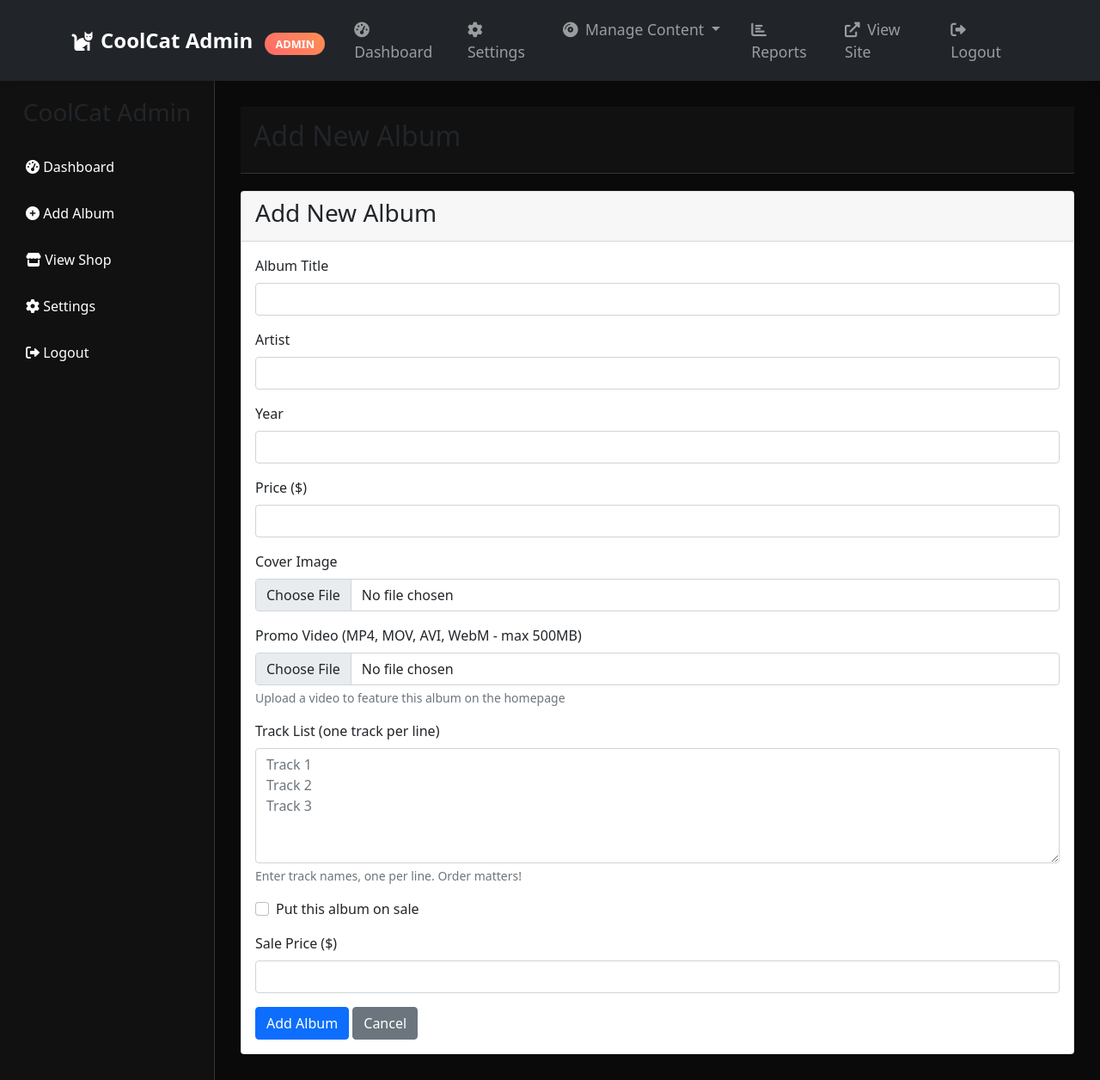
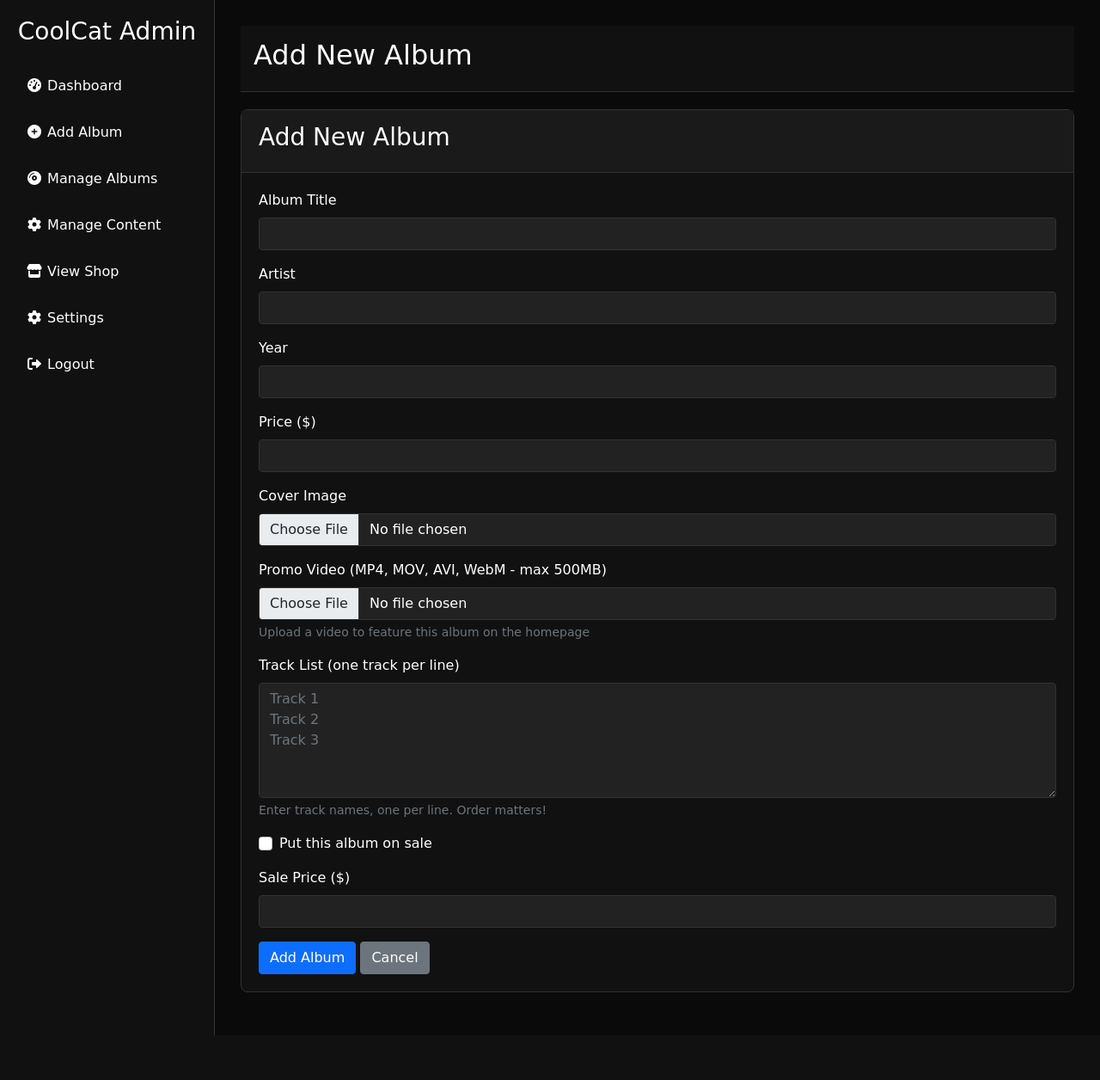
Before and after one commit to mariavarg/coolcatproductions, a Python web app: template templates/admin/add_album.html in a window 1280 px wide. Shown: the whole page at 86% size. After the commit the page ends 1204 px from the top, so only its background shows below. Run offline with Jinja, Linux system fonts and the light colour scheme; the template is opened without the code that fills it, so the values that code supplies are empty; some web fonts are replaced.

Commit message:
Update base.html

```diff
--- a/templates/admin/base.html
+++ b/templates/admin/base.html
@@ -58,12 +58,118 @@
             border-bottom: 1px solid #333;
             margin-bottom: 20px;
         }
+
+        /* Fix for Font Awesome icons */
+        .fas, .fab, .far {
+            width: 1.25em;
+            text-align: center;
+        }
+
+        /* Table styles */
+        .table {
+            color: #fff;
+            width: 100%;
+        }
+
+        .table th {
+            border-bottom: 2px solid #333;
+            padding: 12px;
+            text-align: left;
+        }
+
+        .table td {
+            padding: 12px;
+            border-bottom: 1px solid #333;
+        }
+
+        .table-hover tbody tr:hover {
+            background-color: rgba(255, 255, 255, 0.1);
+        }
+
+        /* Card styles */
+        .card {
+            background-color: #111;
+            border: 1px solid #333;
+            border-radius: 8px;
+            margin-bottom: 20px;
+        }
+
+        .card-header {
+            background-color: #1a1a1a;
+            border-bottom: 1px solid #333;
+            padding: 15px 20px;
+        }
+
+        .card-body {
+            padding: 20px;
+        }
+
+        /* Form styles */
+        .form-control {
+            background-color: #222;
+            border: 1px solid #333;
+            color: white;
+        }
+
+        .form-control:focus {
+            background-color: #222;
+            border-color: #0d6efd;
+            color: white;
+            box-shadow: 0 0 0 0.2rem rgba(13, 110, 253, 0.25);
+        }
+
+        .form-label {
+            color: #fff;
+        }
+
+        /* Progress bar styles */
+        .progress {
+            background-color: #222;
+            height: 10px;
+            border-radius: 5px;
+        }
+
+        .progress-bar {
+            background-color: #0d6efd;
+        }
+
+        /* Stats card styles */
+        .stats-grid {
+            display: grid;
+            grid-template-columns: repeat(auto-fit, minmax(200px, 1fr));
+            gap: 20px;
+            margin-bottom: 30px;
+        }
+
+        .stat-card {
+            background-color: #111;
+            border: 1px solid #333;
+            border-radius: 8px;
+            padding: 20px;
+            text-align: center;
+        }
+
+        .stat-card h3 {
+            font-size: 14px;
+            margin-bottom: 10px;
+            color: #aaa;
+        }
+
+        .stat-card .number {
+            font-size: 24px;
+            font-weight: bold;
+            color: #0d6efd;
+        }
+
+        /* Badge styles */
+        .badge {
+            font-size: 0.75rem;
+            padding: 0.5em 0.75em;
+        }
     </style>
     {% block extra_css %}{% endblock %}
 </head>
 <body>
-    {% include 'admin/navbar.html' %}
-
     <div class="admin-container">
         <!-- Sidebar -->
         <div class="admin-sidebar">
@@ -74,6 +180,12 @@
                 </a></li>
                 <li><a href="{{ url_for('add_album') }}" class="{% if request.endpoint == 'add_album' %}active{% endif %}">
                     <i class="fas fa-plus-circle"></i> Add Album
+                </a></li>
+                <li><a href="{{ url_for('manage_albums') }}" class="{% if request.endpoint == 'manage_albums' %}active{% endif %}">
+                    <i class="fas fa-compact-disc"></i> Manage Albums
+                </a></li>
+                <li><a href="{{ url_for('manage_content') }}" class="{% if request.endpoint == 'manage_content' %}active{% endif %}">
+                    <i class="fas fa-cog"></i> Manage Content
                 </a></li>
                 <li><a href="{{ url_for('shop') }}">
                     <i class="fas fa-store"></i> View Shop
```
